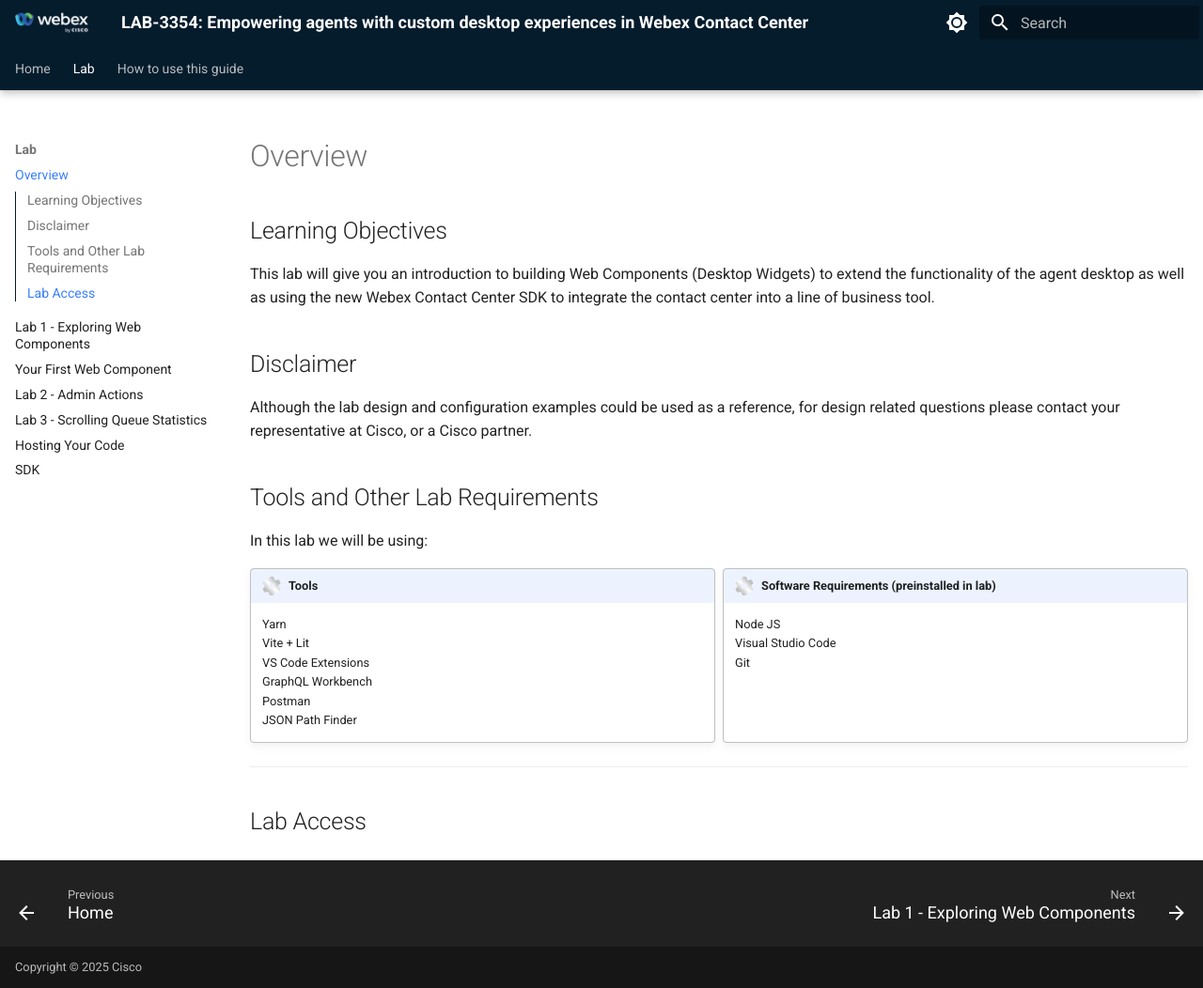
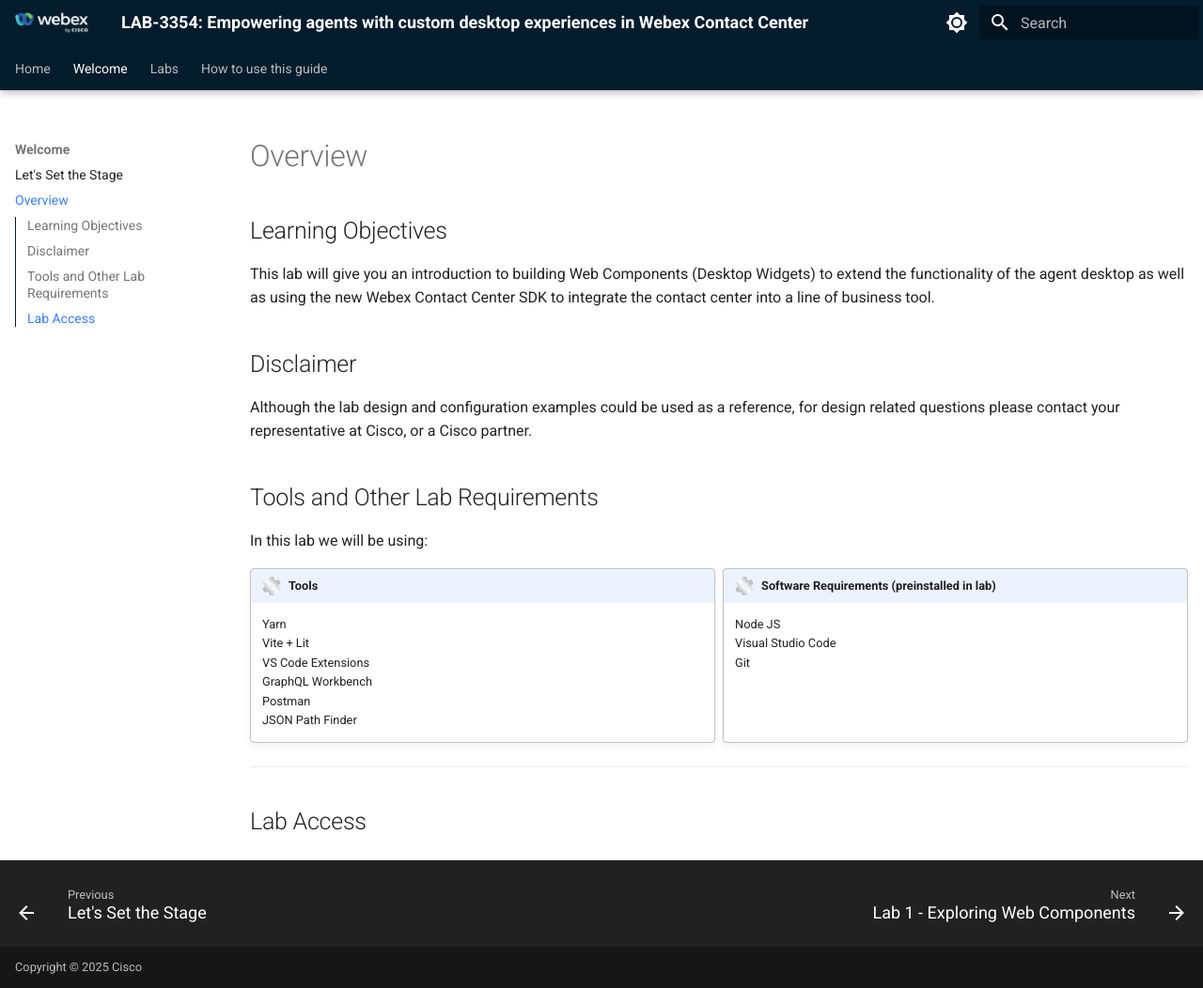
Before and after one commit to WebexCC-SA/LAB-3354, an MkDocs documentation site: the page built from docs/overview.md, in a window 1280 px wide and 1052 px high. Shown: the whole window at 94% size. Built offline with MkDocs 1.6.1 and Material for MkDocs 9.7.7, drawn with Linux system fonts in a browser that asks for light colours.

Commit message:
Adding welcome

```diff
--- a/docs/overrides/home.html
+++ b/docs/overrides/home.html
@@ -456,7 +456,7 @@
                         document.write(descr)
                     </script>
                 </p> -->
-                <div id="six" class="hold"><a href="overview/" title="{{ page.next_page.title | striptags }}"
+                <div id="six" class="hold"><a href="welcome/" title="{{ page.next_page.title | striptags }}"
                         class="md-button md-button--primary">
                         Get started
                     </a></div>
--- a/mkdocs.yml
+++ b/mkdocs.yml
@@ -86,8 +86,10 @@
           format: !!python/name:pymdownx.superfences.fence_code_format
 nav:
   - Home: index.md
-  - Lab:
-      - Overview: overview.md
+  - Welcome:
+    - Let's Set the Stage: welcome.md
+    - Overview: overview.md
+  - Labs:
       - Lab 1 - Exploring Web Components: lab1_exploring_wc.md
       - Your First Web Component: lab1_yourFirstWc.md
       - Lab 2 - Admin Actions: lab2_adminActions.md
```
Also changed, not shown: docs/welcome.md (added, +3 -0 lines).
